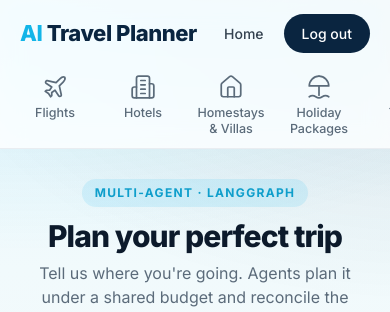
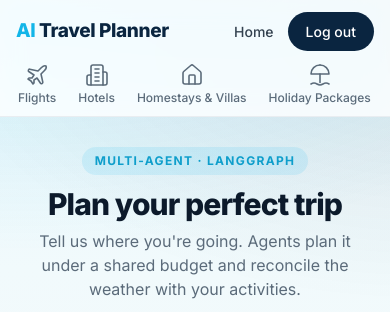
Before and after one commit to BhargavG0wdaa/-Multi-Agent-Travel-Planner, a FastAPI app: page / in a window 390 px wide. Shown: the top 312 px of the page. Run offline with FastAPI, Linux system fonts and the light colour scheme; the visitor is signed in with stand-in values (Sample User, id 1).

Commit message:
Header: logo, category tabs and links on one full-width line
Logo pinned left, Home/Log out pinned right, tabs centred between them with
single-line labels. Tighter spacing below 1180px keeps all tabs visible on
laptops; tablets scroll the tab row; phones move tabs to their own row.

Co-Authored-By: Claude Opus 5.5 <noreply@anthropic.com>

```diff
--- a/src/travel_planner/api/templates/index.html
+++ b/src/travel_planner/api/templates/index.html
@@ -52,31 +52,48 @@
   /* ---- goexplore nav ---- */
   .nav { position: sticky; top: 0; z-index: 50; background: rgba(255,255,255,.82);
     backdrop-filter: saturate(160%) blur(12px); border-bottom: 1px solid var(--border); }
-  .navbar { max-width: 960px; margin: 0 auto; padding: 0 20px; height: 66px;
-    display: flex; align-items: center; justify-content: space-between; }
-  .logo { font-weight: 800; font-size: 22px; letter-spacing: -.02em; display: inline-flex;
+  .navbar { padding: 0 24px; height: 68px;
+    display: flex; align-items: center; justify-content: space-between; gap: 20px; }
+  .logo { flex: none; white-space: nowrap;
+    font-weight: 800; font-size: 22px; letter-spacing: -.02em; display: inline-flex;
     align-items: baseline; text-decoration: none; }
   .logo .go { color: var(--accent); } .logo .ex { color: var(--navy); }
   .logo sup { font-size: 9px; color: var(--muted); }
-  .navlinks { display: flex; align-items: center; gap: 20px; font-size: 14px; }
+  .navlinks { flex: none; display: flex; align-items: center; gap: 20px; font-size: 14px; white-space: nowrap; }
   .navlinks a { color: #33414f; text-decoration: none; font-weight: 500; }
   .navlinks a:hover { color: var(--accent-deep); }
   .btn-navy { background: var(--navy); color: #fff !important; padding: 9px 18px;
     border-radius: 999px; font-weight: 600; font-size: 14px; transition: background .15s, transform .15s; }
   .btn-navy:hover { background: #0e3358; transform: translateY(-1px); }
 
-  /* ---- category tabs (second header row) ---- */
-  .cats { max-width: 960px; margin: 0 auto; padding: 0 12px; display: flex; gap: 2px;
+  /* ---- category tabs (middle of the bar, one line; scroll if they don't fit) ---- */
+  .cats { flex: 1; min-width: 0; align-self: stretch; display: flex; gap: 2px;
     overflow-x: auto; scrollbar-width: none; }
   .cats::-webkit-scrollbar { display: none; }
-  .cat { flex: 1 1 0; min-width: 86px; display: flex; flex-direction: column; align-items: center;
-    gap: 5px; padding: 8px 6px 9px; color: var(--ink-2); text-decoration: none; text-align: center;
-    font-size: 12.5px; font-weight: 500; line-height: 1.25;
+  /* auto margins centre the tabs but, unlike justify-content:center, never hide
+     the first tabs off the left edge when the row overflows */
+  .cat:first-child { margin-left: auto; } .cat:last-child { margin-right: auto; }
+  .cat { flex: none; display: flex; flex-direction: column; align-items: center; justify-content: center;
+    gap: 4px; padding: 3px 11px 0; color: var(--ink-2); text-decoration: none; white-space: nowrap;
+    font-size: 12.5px; font-weight: 500; line-height: 1.2;
     border-bottom: 3px solid transparent; transition: color .15s, border-color .15s; }
-  .cat svg { width: 26px; height: 26px; flex: none; }
+  .cat svg { width: 24px; height: 24px; flex: none; }
   .cat:hover { color: var(--accent-deep); }
   .cat.active { color: var(--accent-deep); border-bottom-color: var(--accent); font-weight: 600; }
   .cat:focus-visible { outline: 2px solid var(--accent); outline-offset: -2px; border-radius: 6px; }
+  /* laptops: tighten spacing so all tabs still fit on one line */
+  @media (max-width: 1180px) {
+    .navbar { padding: 0 16px; gap: 12px; }
+    .logo { font-size: 19px; }
+    .navlinks { gap: 14px; }
+    .cat { padding: 3px 7px 0; font-size: 12px; }
+  }
+  /* phones: tabs move to their own full-width row under the logo */
+  @media (max-width: 760px) {
+    .navbar { flex-wrap: wrap; height: auto; padding: 12px 16px 0; row-gap: 6px; }
+    .cats { order: 3; flex-basis: 100%; margin: 0 -16px; padding: 0 8px; }
+    .cat { padding: 6px 10px 8px; }
+  }
 
   /* ---- "coming soon" panel for categories not built yet ---- */
   .soon { text-align: center; padding: 48px 24px; }
@@ -236,12 +253,12 @@
 <header class="nav">
   <div class="navbar">
     <a class="logo" href="/"><span class="go">AI</span>&nbsp;<span class="ex">Travel Planner</span></a>
+    <nav class="cats" id="cats" aria-label="Travel categories"></nav>
     <nav class="navlinks">
       <a href="#">Home</a>
       <a href="#" id="logout" class="btn-navy">Log out</a>
     </nav>
   </div>
-  <nav class="cats" id="cats" aria-label="Travel categories"></nav>
 </header>
 <div class="wrap" id="view-planner">
   <header class="hero-head">
```
